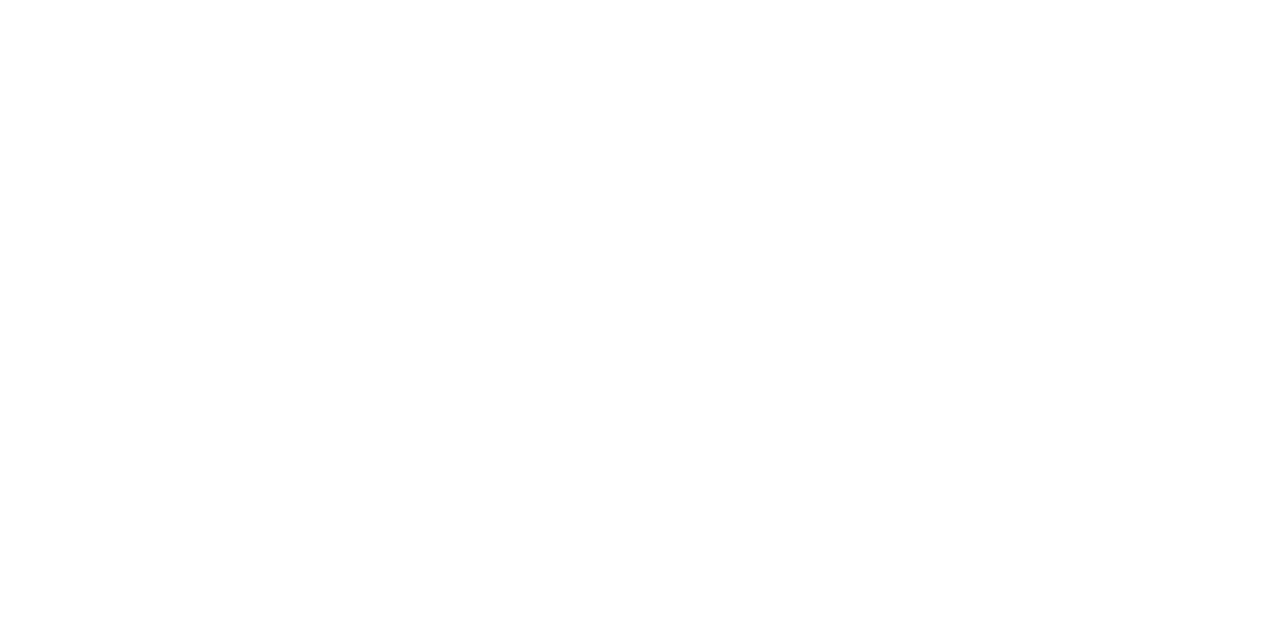
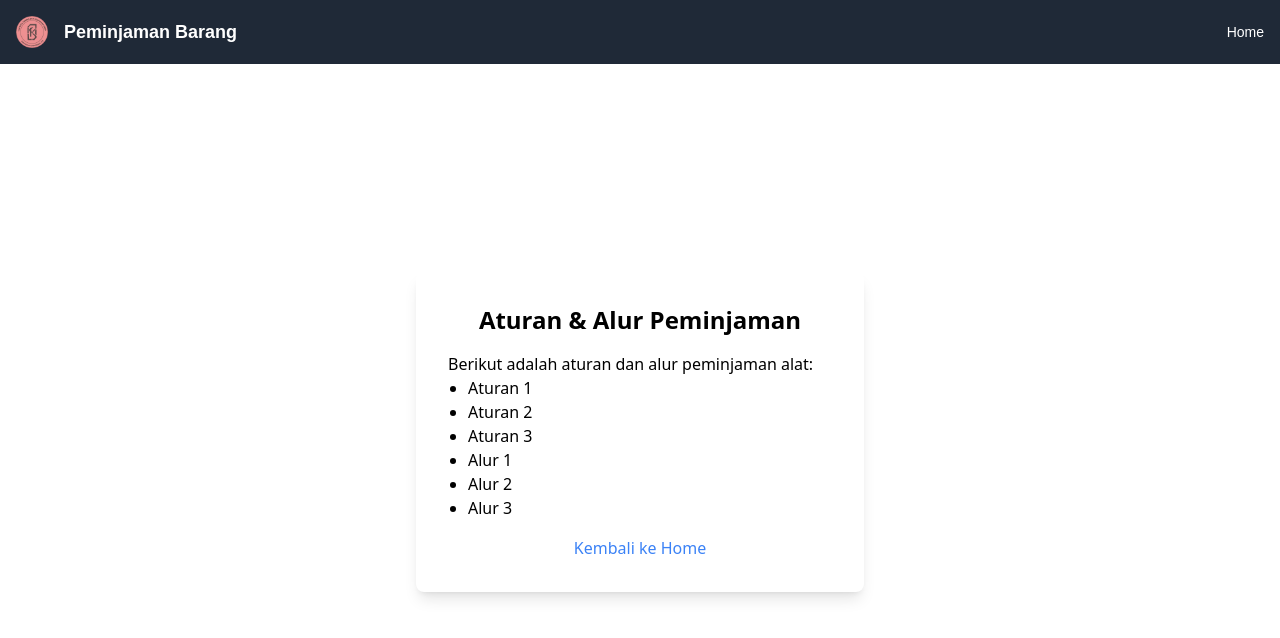
Before and after one commit to winterbitia/pweb-fp-P01-2024, a Vue app in the folder frontend/: page /rules in a window 1280 px wide. Before the commit this address had no page. Shown: the top 638 px of the page. Built offline with nearby package versions, Linux system fonts and the light colour scheme; the HTML template or start-up script is replaced by a standard one.

Commit message:
add login+route

```diff
--- /dev/null
+++ b/frontend/src/components/footer.vue
@@ -0,0 +1,20 @@
+<template>
+    <footer class="bg-gray-800 text-white text-center py-4">
+      <div class="flex items-center justify-center space-x-4">
+        <img src="../assets/logo/logoKCKS.png" alt="Logo" class="h-12 w-auto" />
+        <p class="text-lg font-semibold">Peminjaman Barang</p>
+      </div>
+    </footer>
+  </template>
+
+  <script>
+  export default {
+    name: 'Footer',
+  };
+  </script>
+
+  <style scoped>
+  footer {
+    font-family: Arial, sans-serif;
+  }
+  </style>
--- a/frontend/src/components/navbar.vue
+++ b/frontend/src/components/navbar.vue
@@ -1,17 +1,29 @@
-// src/components/Navbar.vue
 <template>
   <nav class="bg-gray-800 text-white p-4 flex justify-between items-center">
-    <div class="text-lg font-bold">KCKS⚙️</div>
-    <div v-if="username" class="text-sm">
-      <span class="font-semibold">{{ username }}</span>
+    <div class="flex items-center space-x-4">
+      <img src="../assets/logo/logoKCKS.png" alt="Logo" class="h-8 w-auto" />
+      <span class="text-lg font-semibold">Peminjaman Barang</span>
+    </div>
+    <div class="flex items-center space-x-4">
+      <span v-if="username" class="text-sm">Hello, {{ username }}</span>
+      <RouterLink v-if="role === 'admin'" to="/admin" class="text-sm hover:underline">Admin Dashboard</RouterLink>
+      <RouterLink v-if="role === 'operator'" to="/operator" class="text-sm hover:underline">Operator Dashboard</RouterLink>
+      <RouterLink to="/" class="text-sm hover:underline">Home</RouterLink>
     </div>
   </nav>
 </template>
 
 <script>
+import { RouterLink } from 'vue-router';
+
 export default {
+  components: { RouterLink },
   props: {
     username: {
+      type: String,
+      required: false,
+    },
+    role: {
       type: String,
       required: false,
     },
--- a/frontend/src/dummyData.js
+++ /dev/null
@@ -1,13 +0,0 @@
-// src/dummyData.js
-export default [
-    {
-      username: "admin",
-      password: "admin123",
-      role: "admin",
-    },
-    {
-      username: "operator",
-      password: "operator123",
-      role: "operator",
-    },
-  ];
--- a/frontend/src/router/index.ts
+++ b/frontend/src/router/index.ts
@@ -1,8 +1,11 @@
 import { createRouter, createWebHistory } from 'vue-router'
-import LandingView from '@/views/LandingView.vue'
-import AdminItems from '@/views/AdminItems.vue'
-import AdminView from '@/views/AdminView.vue'
-import OperatorView from '@/views/OperatorView.vue'
+import { defineAsyncComponent } from 'vue'
+
+const LandingView = defineAsyncComponent(() => import('../views/LandingView.vue'))
+const AdminItems = defineAsyncComponent(() => import('../views/AdminItems.vue'))
+const AdminView = defineAsyncComponent(() => import('../views/AdminView.vue'))
+const OperatorView = defineAsyncComponent(() => import('../views/OperatorView.vue'))
+const RulesView = defineAsyncComponent(() => import('../views/RulesView.vue')) // Import RulesView
 
 const router = createRouter({
   history: createWebHistory(import.meta.env.BASE_URL),
@@ -32,6 +35,11 @@
       name: 'Operator',
       component: OperatorView,
     },
+    {
+      path: '/rules', // Add new route for rules
+      name: 'Rules',
+      component: RulesView,
+    },
   ],
 })
 
--- /dev/null
+++ b/frontend/src/shims-vue.d.ts
@@ -0,0 +1,4 @@
+declare module '*.vue' {
+    import * as Vue from 'vue';
+    export default Vue;
+  }
--- a/frontend/src/views/LandingView.vue
+++ b/frontend/src/views/LandingView.vue
@@ -1,4 +1,3 @@
-// src/views/LandingView.vue
 <template>
   <div class="min-h-screen flex flex-col">
     <navbar :username="username" />
@@ -44,23 +43,22 @@
             Login
           </button>
         </form>
+        <div class="text-center mt-4">
+          <RouterLink to="/rules" class="text-blue-500 hover:underline">Aturan & Alur Peminjaman</RouterLink>
+        </div>
       </div>
     </div>
-    <footer class="bg-gray-800 text-white text-center py-4">
-      <div class="flex items-center justify-center space-x-4">
-        <img src="../assets/logo/logoKCKS.png" alt="Logo" class="h-12 w-auto" />
-        <p class="text-lg font-semibold">Peminjaman Barang</p>
-      </div>
-    </footer>
   </div>
 </template>
 
 <script>
 import Navbar from "@/components/Navbar.vue";
-import dummyData from "../dummyData";
+import Footer from "@/components/Footer.vue";
+import { RouterLink, useRouter } from 'vue-router';
+import axios from 'axios';
 
 export default {
-  components: { Navbar },
+  components: { Navbar, Footer, RouterLink },
   data() {
     return {
       loginData: {
@@ -71,18 +69,30 @@
       username: "",
     };
   },
+  setup() {
+    const router = useRouter();
+    return { router };
+  },
   methods: {
-    handleLogin() {
-      const user = dummyData.find(
-        (u) =>
-          u.username === this.loginData.username &&
-          u.password === this.loginData.password &&
-          u.role === this.loginData.role
-      );
-      if (user) {
-        this.username = user.username;
+    async handleLogin() {
+      try {
+        const response = await axios.post('http://localhost:3000/auth/login', this.loginData);
+        const { token, username } = response.data;
+        localStorage.setItem('token', token);
+        this.username = username;
         alert("Login successful!");
-      } else {
+        setTimeout(() => {
+          localStorage.removeItem('token');
+          alert("Session expired. Please log in again.");
+        }, 2 * 60 * 60 * 1000); // 2 hours
+
+        // Redirect based on role
+        if (this.loginData.role === 'admin') {
+          this.router.push('/admin');
+        } else if (this.loginData.role === 'operator') {
+          this.router.push('/operator');
+        }
+      } catch (error) {
         alert("Invalid login credentials.");
       }
     },
--- /dev/null
+++ b/frontend/src/views/RulesView.vue
@@ -0,0 +1,51 @@
+<template>
+    <div class="min-h-screen flex flex-col">
+      <navbar :username="username" />
+      <div class="flex-grow flex items-center justify-center">
+        <div class="bg-white p-8 rounded-lg shadow-lg w-full max-w-md">
+          <h1 class="text-2xl font-bold text-center mb-4">Aturan & Alur Peminjaman</h1>
+          <p>Berikut adalah aturan dan alur peminjaman alat:</p>
+          <ul class="list-disc pl-5">
+            <li>Aturan 1</li>
+            <li>Aturan 2</li>
+            <li>Aturan 3</li>
+            <li>Alur 1</li>
+            <li>Alur 2</li>
+            <li>Alur 3</li>
+          </ul>
+          <div class="text-center mt-4">
+            <RouterLink to="/" class="scale-on-hover text-blue-500 hover:underline">Kembali ke Home</RouterLink>
+          </div>
+        </div>
+      </div>
+    </div>
+  </template>
+
+  <script>
+  import Navbar from "@/components/Navbar.vue";
+  import Footer from "@/components/Footer.vue";
+  import { RouterLink } from 'vue-router';
+
+  export default {
+    components: { Navbar, Footer, RouterLink },
+    data() {
+      return {
+        username: localStorage.getItem('username') || '',
+      };
+    },
+  };
+  </script>
+
+  <style scoped>
+  body {
+    font-family: Arial, sans-serif;
+  }
+
+  .scale-on-hover {
+    transition: transform 0.3s ease;
+  }
+
+  .scale-on-hover:hover {
+    transform: scale(1.1);
+  }
+  </style>
```
